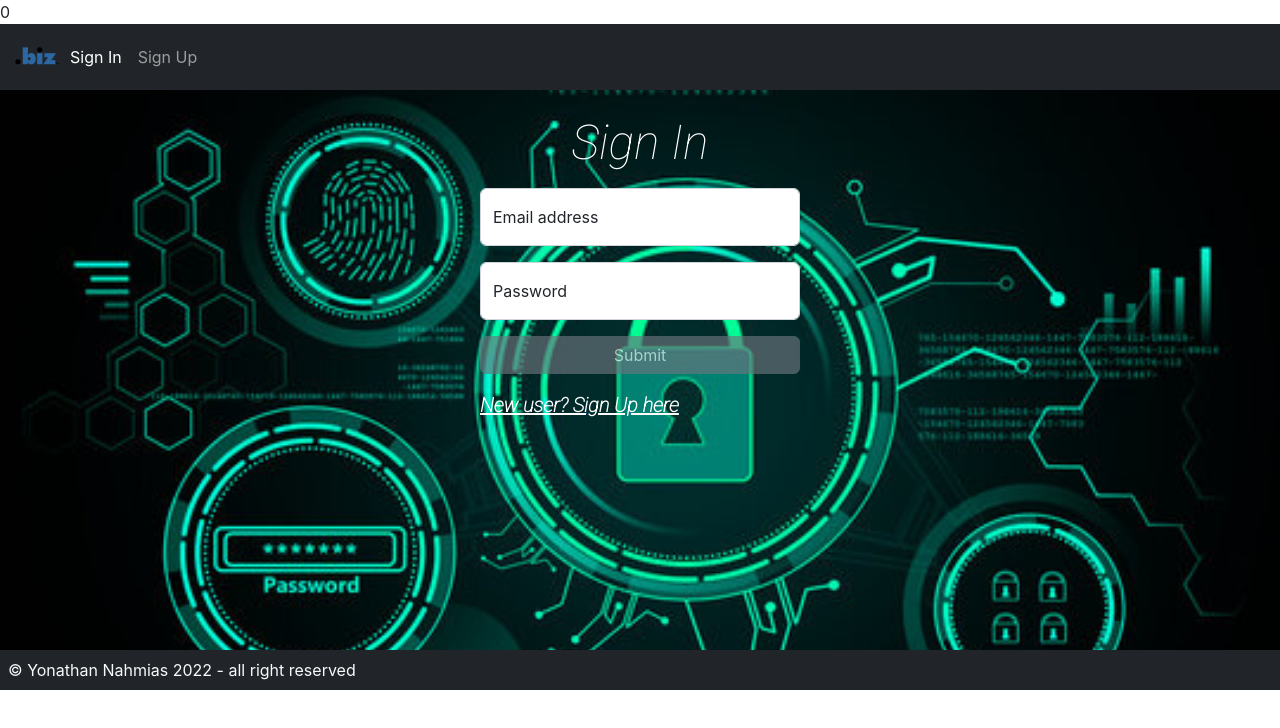
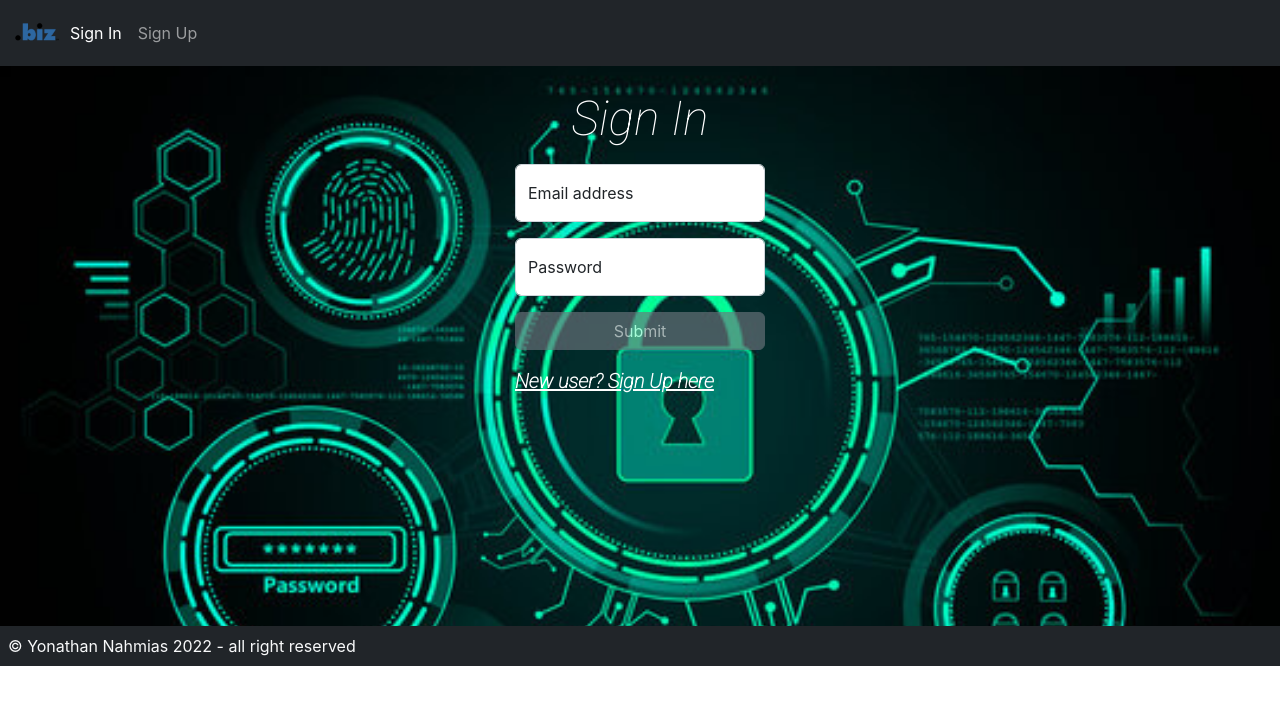
Before and after one commit to jnahmias83/biz-client, a React (Create React App) app: page /SignIn in a window 1280 px wide. Shown: the top 728 px of the page. Built offline with nearby package versions, Linux system fonts and the light colour scheme.

Commit message:
last version 23.10.22

```diff
--- a/public/index.html
+++ b/public/index.html
@@ -2,7 +2,7 @@
 <html lang="en">
   <head>
     <meta charset="utf-8" />
-    <link rel="icon" href="%PUBLIC_URL%/favicon.ico" />
+    <link rel="icon" href="%PUBLIC_URL%/biz-favicon.png" />
     <meta name="viewport" content="width=device-width, initial-scale=1" />
     <meta name="theme-color" content="#000000" />
     <meta
--- a/src/components/EditCard.tsx
+++ b/src/components/EditCard.tsx
@@ -58,7 +58,7 @@ const EditCard: FunctionComponent<EditCardProps> = () => {
   return (
     <>
      <Navbar isLogged={getIsLogged()} isAdmin={getIsAdmin()} />
-      <form className="mx-auto w-25 py-4" onSubmit={formik.handleSubmit}>
+      <form className="mx-auto w-input py-4" onSubmit={formik.handleSubmit}>
         <h3 className="display-5 text-center">EDIT CARD</h3>
         <div className="mb-3 form-floating">
           <input
--- a/src/components/Navbar.tsx
+++ b/src/components/Navbar.tsx
@@ -16,7 +16,6 @@ const Navbar: FunctionComponent<NavbarProps> = ({ isLogged, isAdmin }) => {
 
   return (
     <>
-     {isLogged?1:0}
       <nav className="navbar navbar-expand-lg bg-dark navbar-dark">
         <div className="container-fluid">
           <img src="../biz-logo.png" width="50" />
--- a/src/components/NewCard.tsx
+++ b/src/components/NewCard.tsx
@@ -43,7 +43,7 @@ const NewCard: FunctionComponent<NewCardProps> = () => {
     <>
       <Navbar isLogged={getIsLogged()} isAdmin={getIsAdmin()} />
 
-      <form className="mx-auto w-25 my-3" onSubmit={formik.handleSubmit}>
+      <form className="mx-auto w-input my-3" onSubmit={formik.handleSubmit}>
         <h1 className="display-5 text-center my-3" style={{color:"black"}}>ADD A NEW CARD</h1>
         <div className="mb-3 form-floating">
           <input
--- a/src/components/SignIn.tsx
+++ b/src/components/SignIn.tsx
@@ -46,7 +46,7 @@ const SignIn: FunctionComponent<SignInProps> = () => {
           height: "35rem",
         }}
       >
-        <form className="mx-auto w-25 py-2" onSubmit={formik.handleSubmit}>
+        <form className="mx-auto w-input py-2" onSubmit={formik.handleSubmit}>
           <h1 className="display-5 text-center my-3">Sign In</h1>
           <div className="mb-3 form-floating">
             <input
--- a/src/components/SignUp.tsx
+++ b/src/components/SignUp.tsx
@@ -48,7 +48,7 @@ const SignUp: FunctionComponent<SignUpProps> = () => {
           height: "35rem",
         }}
       >
-        <form className="mx-auto w-25 py-2" onSubmit={formik.handleSubmit}>
+        <form className="mx-auto w-input py-2" onSubmit={formik.handleSubmit}>
           <h1 className="display-5 text-center my-3">Sign Up</h1>
           <div className="mb-3 form-floating">
             <input
--- a/src/index.css
+++ b/src/index.css
@@ -32,3 +32,7 @@ h1 {
   color:white;
   font-weight: bold;
 }
+
+.w-input {
+  width:250px;
+}
```
Also changed, not shown: public/biz-favicon.png (added), public/robots.txt (deleted), 1 other file (tests, documents, lock files or other folders).
